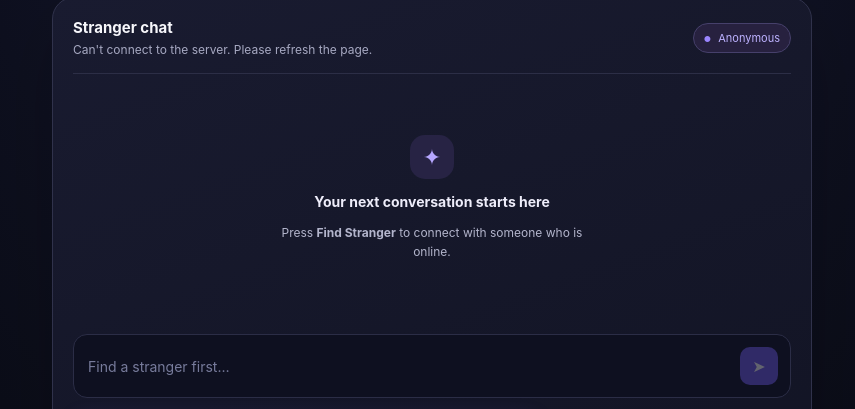
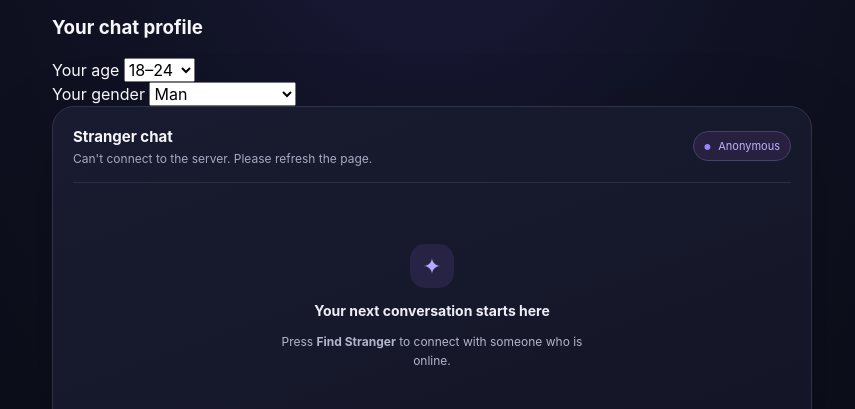
Before and after one commit to manishg75010-pixel/StrangerWave, a website: page StrangerWave_AI_Project_Language_Arrow/public/index.html in a window 1280 px wide. Shown: the part 376-785 px from the top of the page, without its empty margins (208-1063 px from the left). Drawn offline with nearby package versions, Linux system fonts and the light colour scheme; no server answers.

Commit message:
Update index.html

```diff
--- a/StrangerWave_AI_Project_Language_Arrow/public/index.html
+++ b/StrangerWave_AI_Project_Language_Arrow/public/index.html
@@ -29,6 +29,34 @@
       <h1>One click. A new<br><span>conversation.</span></h1>
       <p class="subtitle">Chat anonymously with a stranger. Be kind, stay curious, and see where the conversation goes.</p>
     </section>
+
+<section class="preference-panel">
+  <h3>Your chat profile</h3>
+
+  <div class="profile-fields">
+    <div class="profile-field">
+      <label for="ageRange">Your age</label>
+      <select id="ageRange" name="ageRange">
+        <option value="18-24">18–24</option>
+        <option value="25-34">25–34</option>
+        <option value="35-44">35–44</option>
+        <option value="45-54">45–54</option>
+        <option value="55+">55+</option>
+      </select>
+    </div>
+
+    <div class="profile-field">
+      <label for="gender">Your gender</label>
+      <select id="gender" name="gender">
+        <option value="man">Man</option>
+        <option value="woman">Woman</option>
+        <option value="non-binary">Non-binary</option>
+        <option value="prefer-not-to-say">Prefer not to say</option>
+      </select>
+    </div>
+  </div>
+</section>
+
     <section class="chat-card">
       <div class="chat-heading">
         <div><div class="chat-title">Stranger chat</div><div id="status" class="status">Ready when you are</div></div>
```
